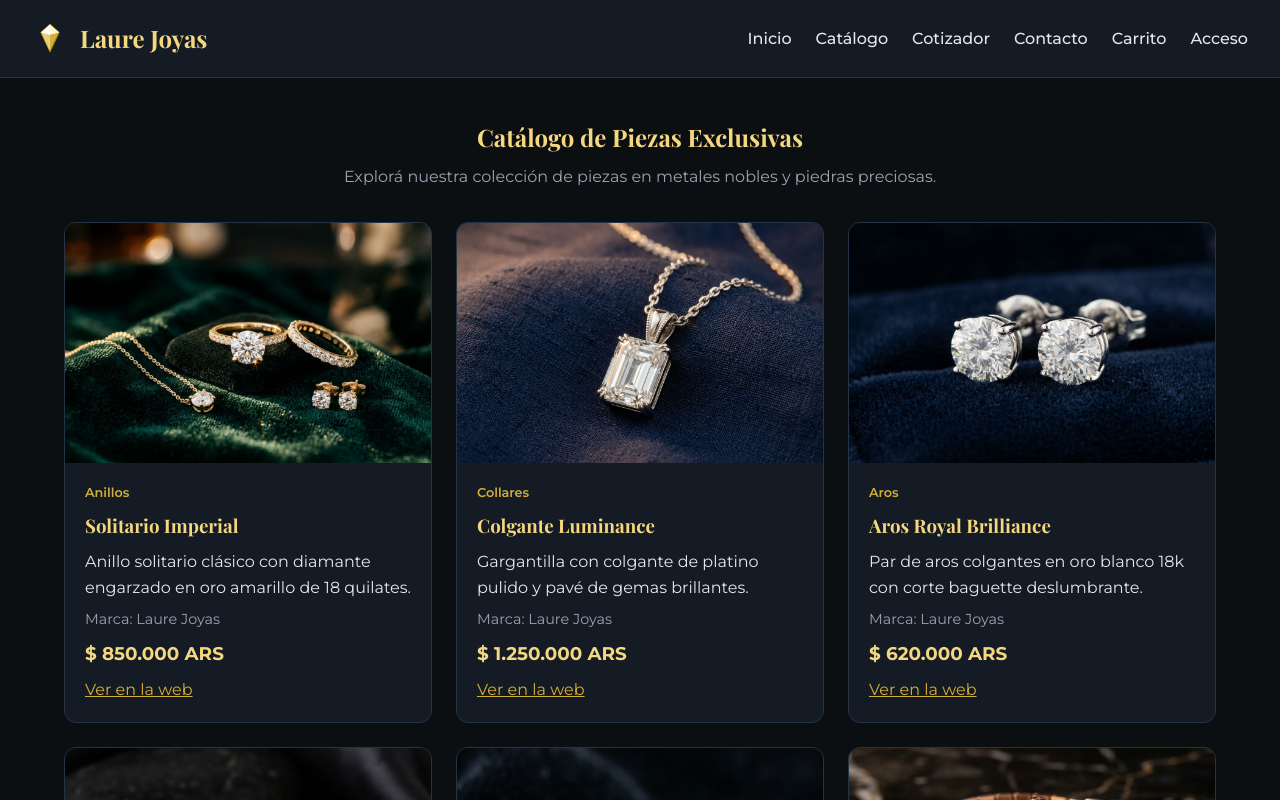
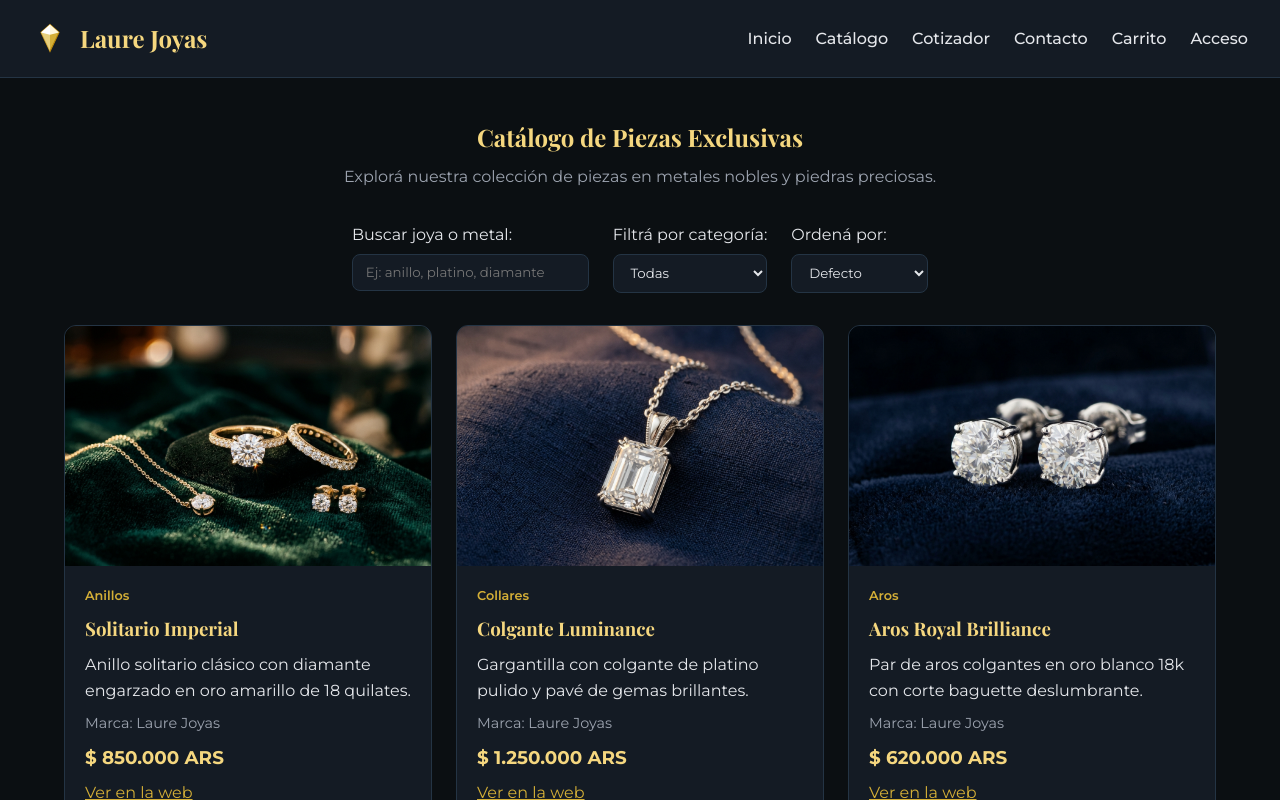
Before and after one commit to PedroGattiUCC/proyecto2026-Gatti-Marmol, a React (Vite) app in the folder segunda-entrega/: page /catalogo in a window 1280 px wide. Shown: the top 800 px of the page. Built offline with nearby package versions, Linux system fonts and the light colour scheme; data requests are answered from the project's data file; a web font is replaced by a local one.

Commit message:
feat(catalogo): agregar búsqueda, filtro por categoría y orden

```diff
--- a/segunda-entrega/src/pages/Catalogo.jsx
+++ b/segunda-entrega/src/pages/Catalogo.jsx
@@ -4,7 +4,36 @@ import ProductCard from '@components/ProductCard.jsx';
 import '@styles/Catalogo.scss';
 
 /**
- * Pide los productos al mock y los muestra en una grilla
+ * Filtra los productos por texto y categoría, y los ordena
+ * @method filtrarYOrdenar
+ * @param {Array} productos - Productos recibidos del mock
+ * @param {string} busqueda - Texto ingresado en el buscador
+ * @param {string} categoria - Categoría elegida o "todas"
+ * @param {string} orden - Criterio de orden elegido
+ * @return {Array} Productos filtrados y ordenados
+ */
+const filtrarYOrdenar = (productos, busqueda, categoria, orden) => {
+  const texto = busqueda.trim().toLowerCase();
+  const filtrados = productos.filter((producto) => {
+    const coincideTexto = `${producto.nombre} ${producto.description}`.toLowerCase().includes(texto);
+    const coincideCategoria = categoria === 'todas' || producto.categoria === categoria;
+    return coincideTexto && coincideCategoria;
+  });
+
+  if (orden === 'precio-menor') {
+    return filtrados.sort((a, b) => a.precio - b.precio);
+  }
+  if (orden === 'precio-mayor') {
+    return filtrados.sort((a, b) => b.precio - a.precio);
+  }
+  if (orden === 'nombre-az') {
+    return filtrados.sort((a, b) => a.nombre.localeCompare(b.nombre));
+  }
+  return filtrados;
+};
+
+/**
+ * Pide los productos al mock y los muestra con buscador, filtro y orden
  * @method Catalogo
  * @return {JSX.Element} Página del catálogo
  */
@@ -12,6 +41,9 @@ const Catalogo = () => {
   const [productos, setProductos] = useState([]);
   const [cargando, setCargando] = useState(true);
   const [error, setError] = useState('');
+  const [busqueda, setBusqueda] = useState('');
+  const [categoria, setCategoria] = useState('todas');
+  const [orden, setOrden] = useState('defecto');
 
   useEffect(() => {
     /**
@@ -30,17 +62,70 @@ const Catalogo = () => {
     cargarProductos();
   }, []);
 
+  const productosVisibles = filtrarYOrdenar(productos, busqueda, categoria, orden);
+
+  /**
+   * Vuelve los filtros a sus valores iniciales
+   * @method restablecerFiltros
+   * @return {void} No retorna un valor
+   */
+  const restablecerFiltros = () => {
+    setBusqueda('');
+    setCategoria('todas');
+    setOrden('defecto');
+  };
+
   return (
     <section>
       <h2 className="catalogo-titulo">Catálogo de Piezas Exclusivas</h2>
       <p className="catalogo-subtitulo">Explorá nuestra colección de piezas en metales nobles y piedras preciosas.</p>
+      <div className="catalogo-filtros">
+        <div className="catalogo-campo">
+          <label htmlFor="busqueda">Buscar joya o metal:</label>
+          <input
+            id="busqueda"
+            type="text"
+            placeholder="Ej: anillo, platino, diamante"
+            size="25"
+            maxLength="30"
+            value={busqueda}
+            onChange={(evento) => setBusqueda(evento.target.value)}
+          />
+        </div>
+        <div className="catalogo-campo">
+          <label htmlFor="categoria">Filtrá por categoría:</label>
+          <select id="categoria" value={categoria} onChange={(evento) => setCategoria(evento.target.value)}>
+            <option value="todas">Todas</option>
+            <option value="anillos">Anillos</option>
+            <option value="collares">Collares</option>
+            <option value="aros">Aros</option>
+            <option value="pulseras">Pulseras</option>
+            <option value="relojes">Relojes</option>
+          </select>
+        </div>
+        <div className="catalogo-campo">
+          <label htmlFor="orden">Ordená por:</label>
+          <select id="orden" value={orden} onChange={(evento) => setOrden(evento.target.value)}>
+            <option value="defecto">Defecto</option>
+            <option value="precio-menor">Menor precio</option>
+            <option value="precio-mayor">Mayor precio</option>
+            <option value="nombre-az">Nombre A-Z</option>
+          </select>
+        </div>
+      </div>
       {cargando && <p className="catalogo-mensaje">Cargando productos...</p>}
       {error && <p className="catalogo-error" role="alert">{error}</p>}
       <div className="catalogo-grilla">
-        {productos.map((producto) => (
+        {productosVisibles.map((producto) => (
           <ProductCard key={producto.id} producto={producto} />
         ))}
       </div>
+      {!cargando && !error && productosVisibles.length === 0 && (
+        <div className="catalogo-mensaje" aria-live="polite">
+          <p>No se encontraron piezas con esos criterios.</p>
+          <button type="button" className="catalogo-restablecer" onClick={restablecerFiltros}>Restablecé los filtros</button>
+        </div>
+      )}
     </section>
   );
 };
--- a/segunda-entrega/src/styles/Catalogo.scss
+++ b/segunda-entrega/src/styles/Catalogo.scss
@@ -9,6 +9,35 @@
   color: $color-texto-suave;
   margin-bottom: 2rem;
   text-align: center;
+}
+
+.catalogo-filtros {
+  display: flex;
+  flex-wrap: wrap;
+  justify-content: center;
+  gap: 1.5rem;
+  margin-bottom: 2rem;
+}
+
+.catalogo-campo {
+  display: flex;
+  flex-direction: column;
+  gap: 0.4rem;
+
+  input,
+  select {
+    background-color: $color-superficie;
+    border: 1px solid $color-borde;
+    border-radius: 8px;
+    color: $color-texto;
+    font-family: $fuente-texto;
+    padding: 0.6rem 0.8rem;
+
+    &:focus {
+      border-color: $color-dorado;
+      outline: 2px solid $color-dorado;
+    }
+  }
 }
 
 .catalogo-grilla {
@@ -28,3 +57,19 @@
   padding: 2rem;
   text-align: center;
 }
+
+.catalogo-restablecer {
+  background-color: transparent;
+  border: 1px solid $color-dorado;
+  border-radius: 8px;
+  color: $color-dorado-claro;
+  cursor: pointer;
+  font-family: $fuente-texto;
+  margin-top: 1rem;
+  padding: 0.6rem 1.2rem;
+
+  &:hover {
+    background-color: $color-dorado;
+    color: $color-fondo;
+  }
+}
```
